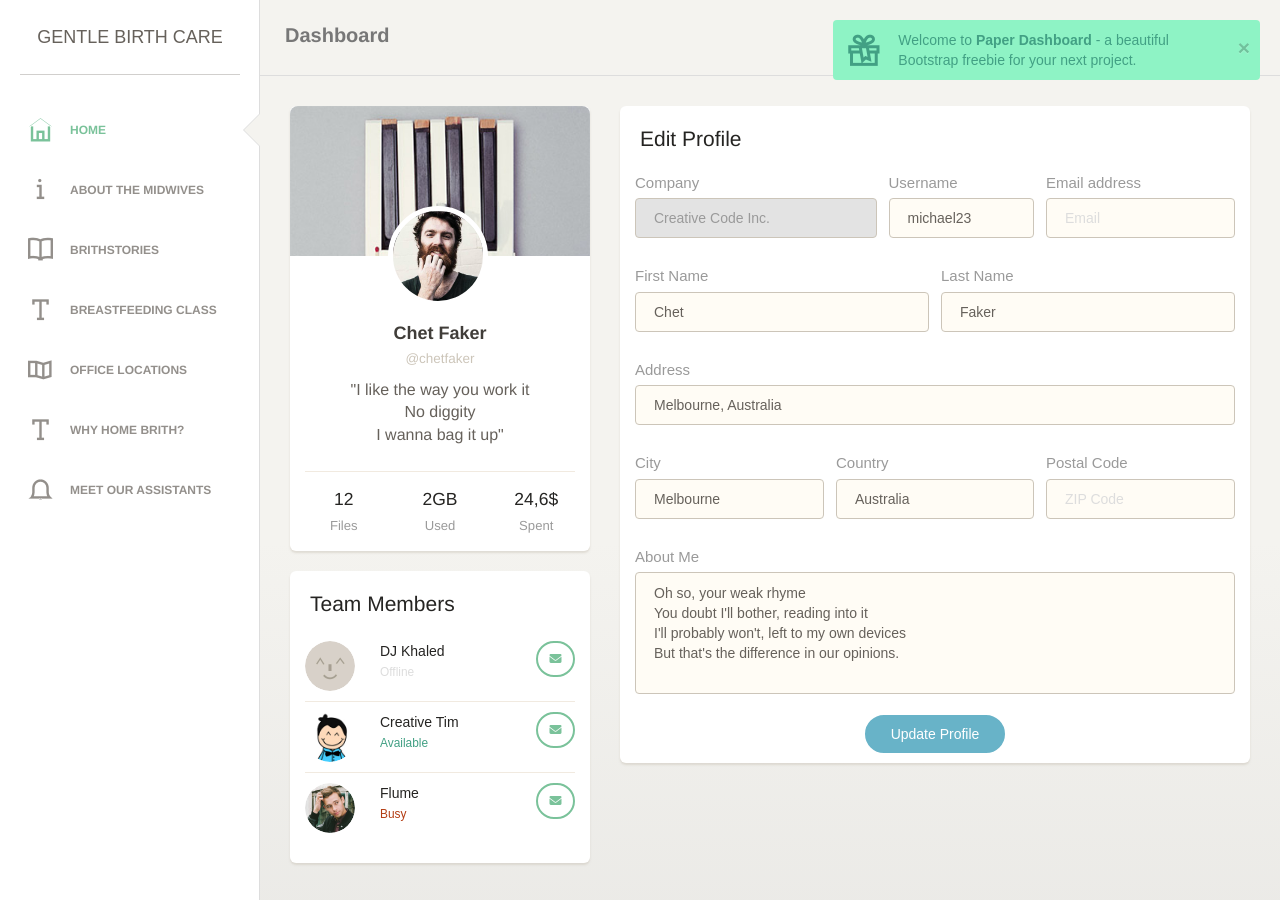
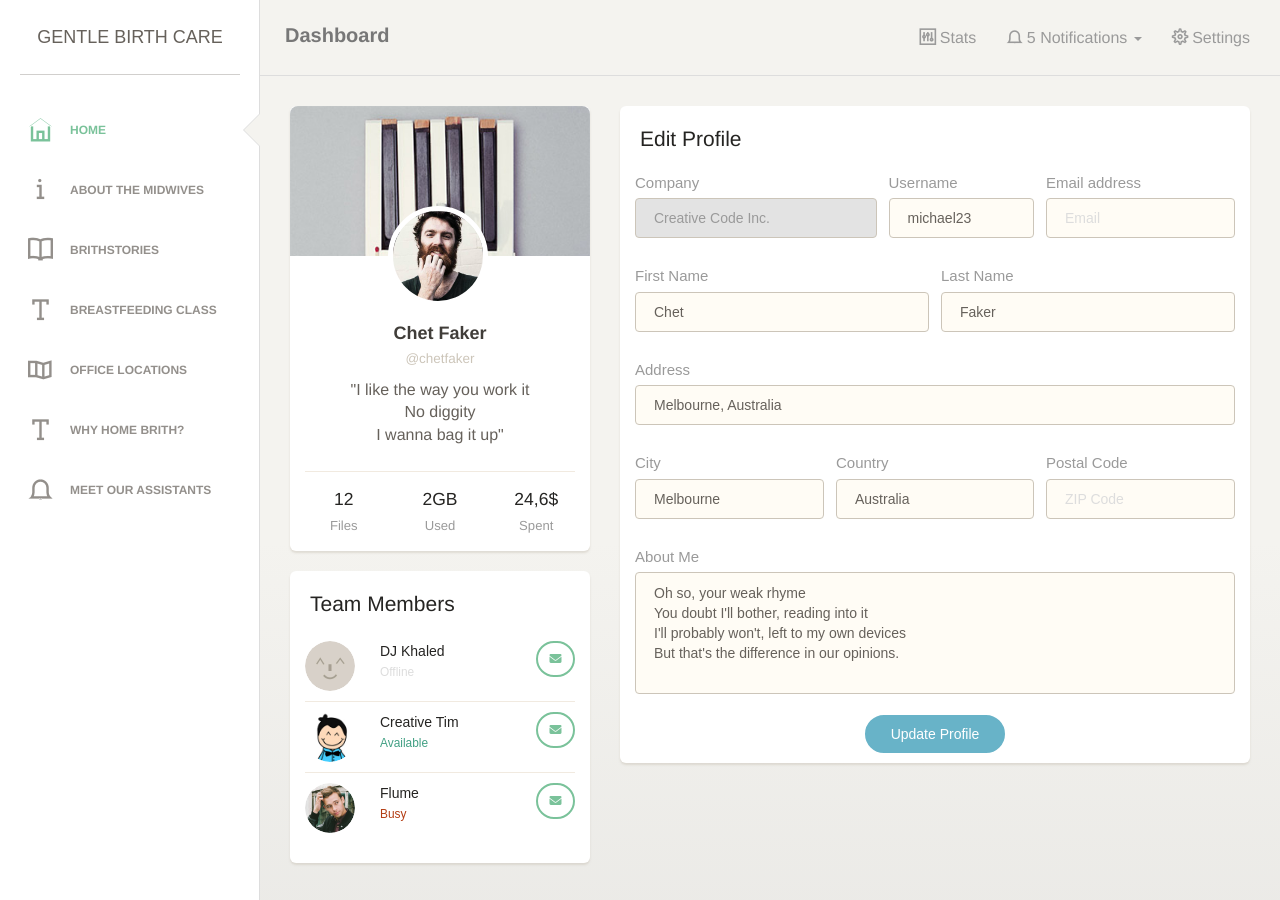
Before and after one commit to WoollyAlly/GentleBirthCare, a Jekyll site: the page built from index.html, in a window 1280 px wide. Built offline with Jekyll 4.4.1, drawn with Linux system fonts in a browser that asks for light colours; nearby versions of some CDN libraries; some web fonts are replaced.

Commit message:
Updated '/_layouts/default.html' via CloudCannon

```diff
--- a/_layouts/default.html
+++ b/_layouts/default.html
@@ -236,21 +236,6 @@
 	<!-- Paper Dashboard DEMO methods, don't include it in your project! -->
 	<script src="assets/js/demo.js"></script>
 
-	<script type="text/javascript">
-    	$(document).ready(function(){
 
-        	demo.initChartist();
-
-        	$.notify({
-            	icon: 'ti-gift',
-            	message: "Welcome to <b>Paper Dashboard</b> - a beautiful Bootstrap freebie for your next project."
-
-            },{
-                type: 'success',
-                timer: 4000
-            });
-
-    	});
-	</script>
 
 </html>
```
